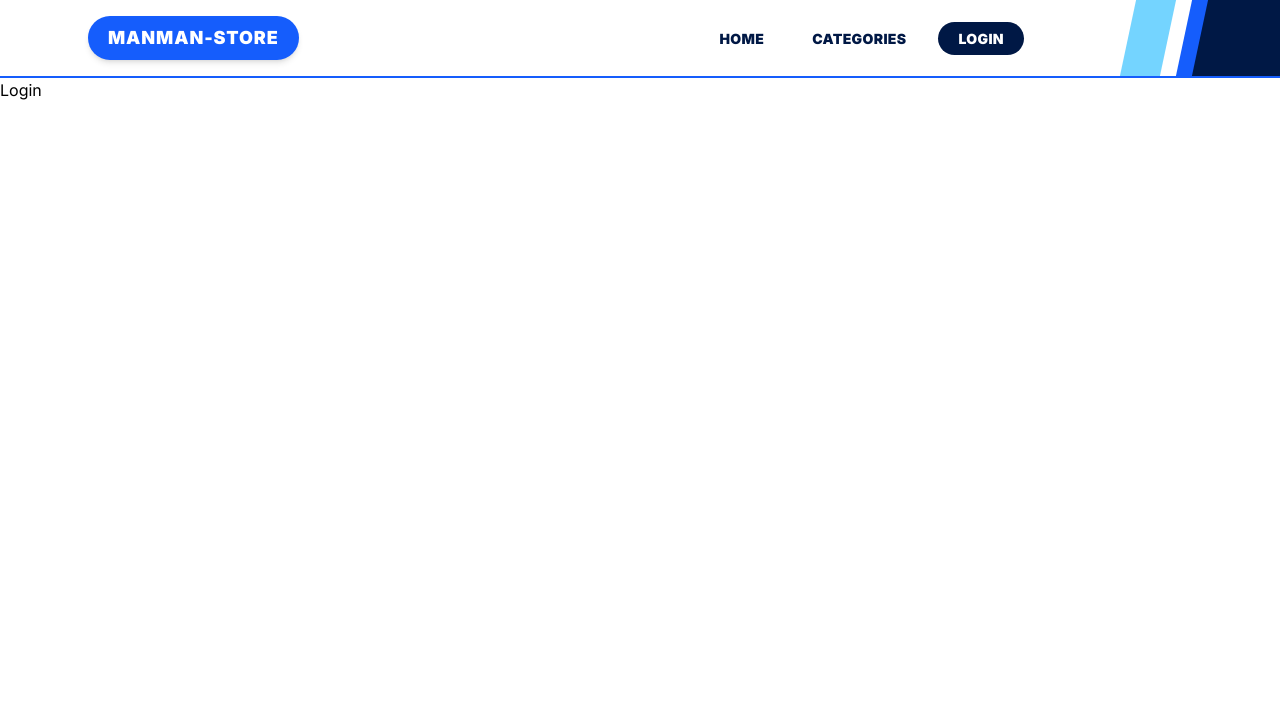
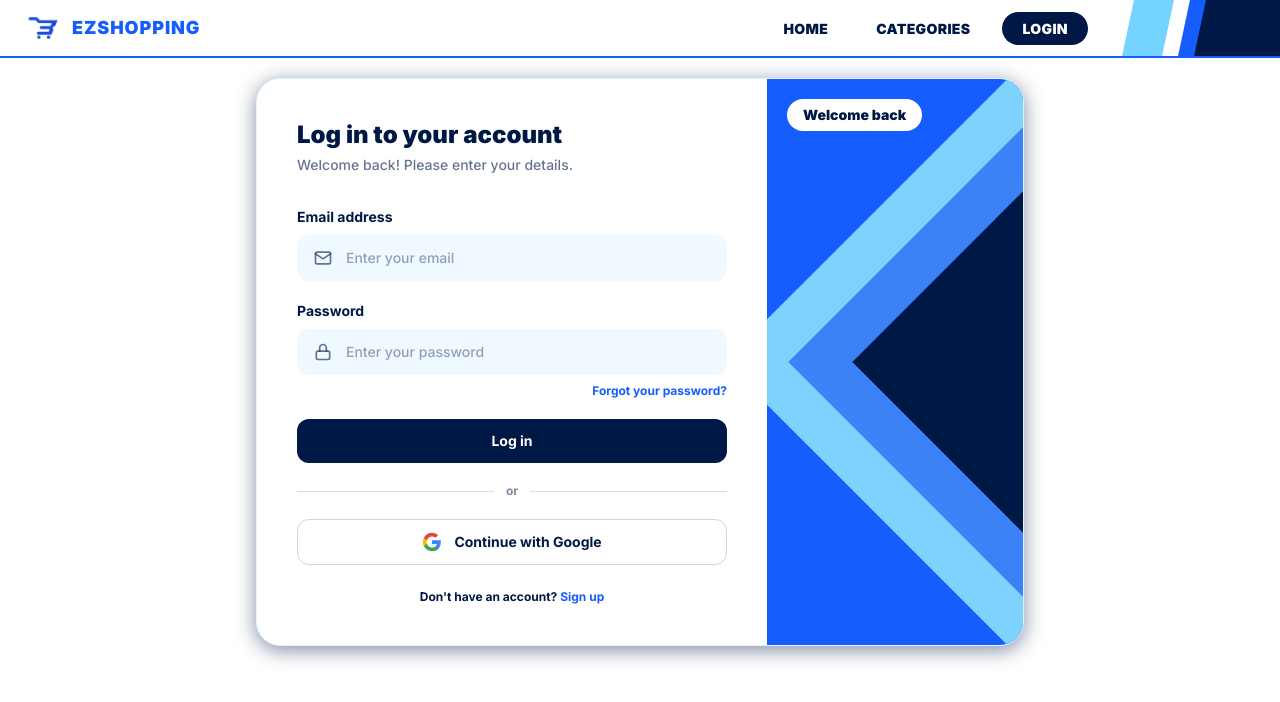
Before and after one commit to mannekoy-hub/manman-ecommerce, a React (Vite) app: page /login in a window 1280 px wide. Shown: the top 702 px of the page. Built offline with nearby package versions, Linux system fonts and the light colour scheme.

Commit message:
added a searchbar on home and make a loginpage and adjust the Productcard

```diff
--- a/src/Components/Header.tsx
+++ b/src/Components/Header.tsx
@@ -1,4 +1,5 @@
 import { Link } from "react-router-dom";
+import logoblue from "../assets/logo-blue.png";
 
 export function Header() {
     return (
@@ -11,11 +12,12 @@ export function Header() {
                     <div className="absolute top-0 -right-4 h-full w-24 -skew-x-12 bg-[#001845]" />
                 </div>
 
-                <div className="relative z-10 mx-auto flex max-w-6xl flex-wrap items-center justify-between gap-3 px-6 py-4 md:pr-48">
+                <div className="relative z-10 flex w-full flex-wrap items-center justify-between gap-3 px-6 py-2 md:pr-48">
                     {/* Brand */}
-                    <div>
-                        <h1 className="rounded-full bg-blue-600 px-5 py-2 text-lg font-black uppercase tracking-wider text-white shadow-md">
-                            Manman-Store
+                    <div className="flex items-center gap-2">
+                        <img src={logoblue} alt="" className="h-10 w-10 object-contain" />
+                        <h1 className="text-lg font-black uppercase tracking-wider text-blue-600">
+                            EZShopping
                         </h1>
                     </div>
 
--- /dev/null
+++ b/src/Components/LogInCardBox.tsx
@@ -0,0 +1,164 @@
+import type { ReactNode } from "react";
+
+interface FieldProps {
+    id: string;
+    label: string;
+    type: "email" | "password";
+    placeholder: string;
+    autoComplete: string;
+    icon: ReactNode;
+}
+
+const iconProps = {
+    className: "h-5 w-5",
+    viewBox: "0 0 24 24",
+    fill: "none",
+    stroke: "currentColor",
+    strokeWidth: 2,
+    strokeLinecap: "round",
+    strokeLinejoin: "round",
+    "aria-hidden": true,
+} as const;
+
+function MailIcon() {
+    return (
+        <svg {...iconProps}>
+            <rect x="3" y="5" width="18" height="14" rx="2" />
+            <path d="m3 7 9 6 9-6" />
+        </svg>
+    );
+}
+
+function LockIcon() {
+    return (
+        <svg {...iconProps}>
+            <rect x="4" y="11" width="16" height="10" rx="2" />
+            <path d="M8 11V7a4 4 0 0 1 8 0v4" />
+        </svg>
+    );
+}
+
+function GoogleIcon() {
+    return (
+        <svg className="h-5 w-5" viewBox="0 0 24 24" aria-hidden="true">
+            <path fill="#4285F4" d="M22.56 12.25c0-.78-.07-1.53-.2-2.25H12v4.26h5.92a5.06 5.06 0 0 1-2.2 3.32v2.77h3.57c2.08-1.92 3.27-4.74 3.27-8.1z" />
+            <path fill="#34A853" d="M12 23c2.97 0 5.46-.98 7.28-2.66l-3.57-2.77c-.98.66-2.23 1.06-3.71 1.06-2.86 0-5.29-1.93-6.16-4.53H2.18v2.84C3.99 20.53 7.7 23 12 23z" />
+            <path fill="#FBBC05" d="M5.84 14.09a6.6 6.6 0 0 1 0-4.18V7.07H2.18a11 11 0 0 0 0 9.86l3.66-2.84z" />
+            <path fill="#EA4335" d="M12 5.38c1.62 0 3.06.56 4.21 1.64l3.15-3.15C17.45 2.09 14.97 1 12 1 7.7 1 3.99 3.47 2.18 7.07l3.66 2.84c.87-2.6 3.3-4.53 6.16-4.53z" />
+        </svg>
+    );
+}
+
+function Field({ id, label, type, placeholder, autoComplete, icon }: FieldProps) {
+    return (
+        <div className="flex flex-col gap-2">
+            <label htmlFor={id} className="text-sm font-bold text-[#001845]">
+                {label}
+            </label>
+            <div className="relative flex items-center">
+                <span className="pointer-events-none absolute left-4 text-[#001845]/60">
+                    {icon}
+                </span>
+                <input
+                    id={id}
+                    type={type}
+                    placeholder={placeholder}
+                    autoComplete={autoComplete}
+                    className="w-full rounded-xl border border-transparent bg-sky-50 py-3 pl-12 pr-4 text-sm font-semibold text-[#001845] outline-none transition duration-200 placeholder:font-medium placeholder:text-[#001845]/40 focus:border-blue-600 focus:bg-white focus:ring-2 focus:ring-blue-600/30"
+                />
+            </div>
+        </div>
+    );
+}
+
+export function Logincard() {
+    return (
+        <div className="mx-auto mt-5 flex w-full max-w-3xl overflow-hidden rounded-3xl border border-sky-100 bg-white shadow-[0_4px_20px_rgba(0,24,69,0.50)]">
+            <div className="flex-1 p-8 sm:p-10">
+                <h2 className="text-2xl font-black text-[#001845]">
+                    Log in to your account
+                </h2>
+                <p className="mt-1 text-sm font-medium text-[#001845]/60">
+                    Welcome back! Please enter your details.
+                </p>
+
+                <form
+                    onSubmit={(event) => event.preventDefault()}
+                    className="mt-8 flex flex-col gap-5"
+                >
+                    <Field
+                        id="login-email"
+                        label="Email address"
+                        type="email"
+                        placeholder="Enter your email"
+                        autoComplete="email"
+                        icon={<MailIcon />}
+                    />
+
+                    <div className="flex flex-col gap-2">
+                        <Field
+                            id="login-password"
+                            label="Password"
+                            type="password"
+                            placeholder="Enter your password"
+                            autoComplete="current-password"
+                            icon={<LockIcon />}
+                        />
+                        <a
+                            href="#"
+                            className="self-end text-xs font-bold text-blue-600 hover:underline"
+                        >
+                            Forgot your password?
+                        </a>
+                    </div>
+
+                    <button
+                        type="submit"
+                        className="w-full cursor-pointer rounded-xl bg-[#001845] py-3 text-sm font-bold text-white transition duration-200 hover:bg-blue-600 focus:outline-none focus-visible:ring-2 focus-visible:ring-blue-600 focus-visible:ring-offset-2 active:scale-[0.98]"
+                    >
+                        Log in
+                    </button>
+
+                    <div className="flex items-center gap-3 text-xs font-semibold text-[#001845]/50">
+                        <span className="h-px flex-1 bg-[#001845]/15" />
+                        or
+                        <span className="h-px flex-1 bg-[#001845]/15" />
+                    </div>
+
+                    <button
+                        type="button"
+                        className="flex w-full cursor-pointer items-center justify-center gap-3 rounded-xl border border-gray-300 bg-white py-3 text-sm font-bold text-[#001845] transition duration-200 hover:border-[#001845] hover:bg-sky-50 focus:outline-none focus-visible:ring-2 focus-visible:ring-blue-600 focus-visible:ring-offset-2 active:scale-[0.98]"
+                    >
+                        <GoogleIcon />
+                        Continue with Google
+                    </button>
+                </form>
+
+                <p className="mt-6 text-center text-xs font-semibold text-[#001845]">
+                    Don&apos;t have an account?{" "}
+                    <a href="#" className="font-bold text-blue-600 hover:underline">
+                        Sign up
+                    </a>
+                </p>
+            </div>
+
+            <div
+                aria-hidden="true"
+                className="relative hidden w-64 shrink-0 bg-blue-600 md:block"
+            >
+                <svg
+                    className="absolute inset-0 h-full w-full"
+                    viewBox="0 0 240 600"
+                    preserveAspectRatio="xMaxYMid slice"
+                >
+                    <polygon points="-40,300 240,20 240,580" fill="#7dd3fc" />
+                    <polygon points="20,300 240,80 240,520" fill="#3b82f6" />
+                    <polygon points="80,300 240,140 240,460" fill="#001845" />
+                </svg>
+                <span className="absolute left-5 top-5 rounded-full bg-white px-4 py-1.5 text-sm font-black text-[#001845]">
+                    Welcome back
+                </span>
+            </div>
+        </div>
+    );
+}
--- a/src/Page/Home.tsx
+++ b/src/Page/Home.tsx
@@ -1,11 +1,12 @@
 import { Header } from "../Components/Header";
 import { Productlist } from "../Components/Product-List(parent)-n-Card/ProductList";
+import { Searchbar } from "../Components/SearchBar";
 export function Home() {
   return (
     <>
       <Header/>
+        <Searchbar/>
      <Productlist/>
-
     </>
   );
 
--- a/src/Page/Login.tsx
+++ b/src/Page/Login.tsx
@@ -1,11 +1,12 @@
 
 import { Header } from "../Components/Header";
+import { Logincard } from "../Components/LogInCardBox";
 
 export function Login(){
   return(
     <>
     <Header></Header>
-     <h1>Login</h1>
+     <Logincard/>
     </>
   );
 
--- a/src/data/product-data.ts
+++ b/src/data/product-data.ts
@@ -7,6 +7,7 @@ export interface Product {
   id: string;
   name: string;
   category: string;
+  ratings: number;
   price: number;
   description: string;
   image: string;
@@ -17,6 +18,7 @@ export const products: Product[] = [
     id: "mens-striped-shirt",
     name: "Men's Striped Button-Up Shirt",
     category: "Clothing",
+    ratings: 4.8,
     price: 899,
     description: "A light green striped long-sleeve shirt for everyday wear.",
     image: mensShirtImage,
@@ -25,6 +27,7 @@ export const products: Product[] = [
     id: "nutella-hazelnut-spread",
     name: "Nutella Hazelnut Spread",
     category: "Food",
+    ratings: 4.7,
     price: 299,
     description: "Hazelnut spread with cocoa.",
     image: nutellaImage,
@@ -33,6 +36,7 @@ export const products: Product[] = [
     id: "dior-sauvage-eau-forte",
     name: "Dior Sauvage Eau Forte",
     category: "Fragrance",
+    ratings: 4.9,
     price: 6999,
     description: "A men's fragrance in a dark blue glass bottle.",
     image: perfumeImage,
@@ -41,6 +45,7 @@ export const products: Product[] = [
     id: "orient-automatic-watch",
     name: "Orient Automatic Watch",
     category: "Accessories",
+    ratings: 4.6,
     price: 12999,
     description: "An automatic watch with a blue dial and stainless-steel bracelet.",
     image: watchImage,
```
Also changed, not shown: src/Components/Product-List(parent)-n-Card/ProductCard.tsx (+29 -24 lines), src/Components/SearchBar.tsx (+44 -6 lines), src/Components/ProductDetails.tsx (renamed from src/Components/Product-List(parent)-n-Card/ProductDetails.tsx), src/assets/logo-blue.png (added), src/assets/logo.jpg (added).
